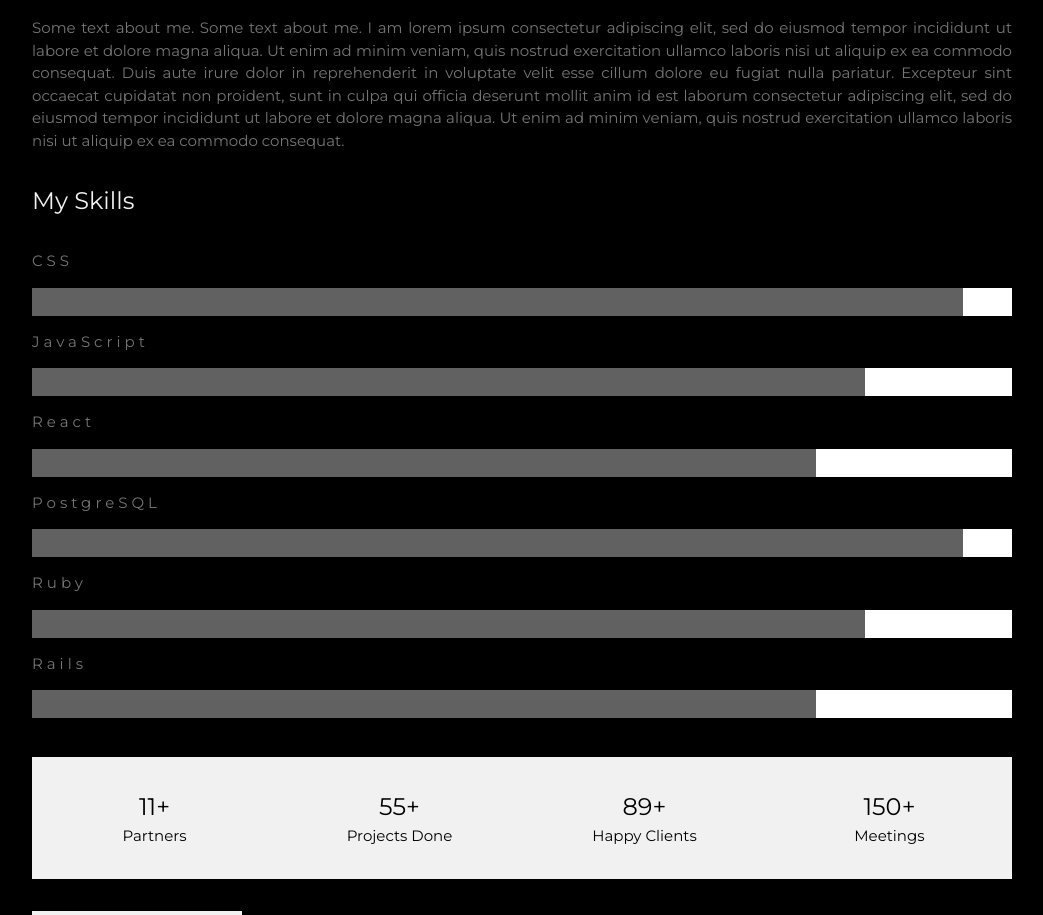
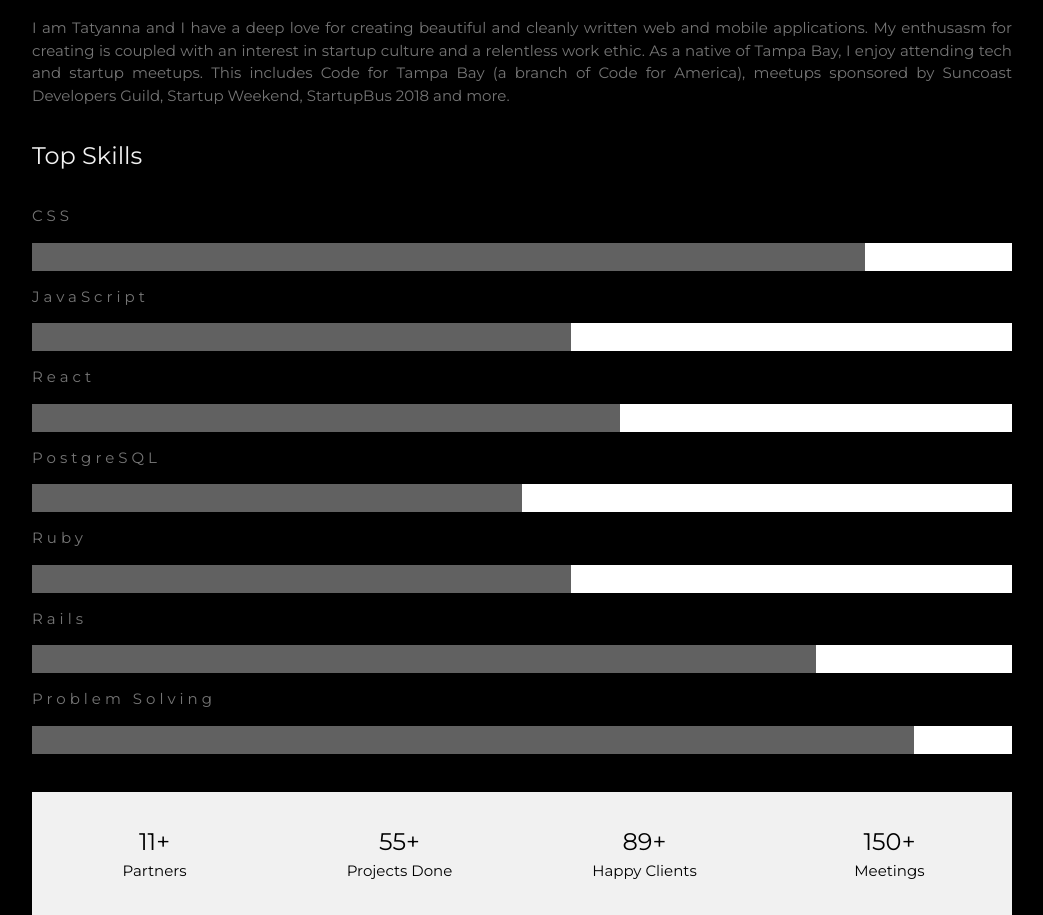
Before and after one commit to TatyCat/tatyanna, a React (Create React App) app: page / in a window 1280 px wide. Shown: the part 1040-1955 px from the top of the page, without its empty margins (178-1221 px from the left). Built offline with nearby package versions, Linux system fonts and the light colour scheme.

Commit message:
Added text to about me. Pushing before refactoring skills section

```diff
--- a/src/App.js
+++ b/src/App.js
@@ -1,5 +1,5 @@
 import React, { Component } from 'react'
-import LandingPg from './components/LandingPg'
+import LandingPg from './pages/LandingPg'
 
 class App extends Component {
   render() {
--- a/src/components/LandingPg.js
+++ b/src/pages/LandingPg.js
@@ -52,38 +52,45 @@ class LandingPg extends Component {
 
             {/* <!-- About Section --> */}
             <div className="w3-content w3-justify w3-text-grey w3-padding-64" id="about">
-              <h2 className="w3-text-light-grey">My Name</h2>
+              <h2 className="w3-text-light-grey">Who am I?</h2>
               <hr className="width:200px" className="w3-opacity" />
-              <p>Some text about me. Some text about me. I am lorem ipsum consectetur adipiscing elit, sed do eiusmod tempor incididunt ut labore et dolore magna aliqua. Ut enim ad minim veniam, quis nostrud exercitation ullamco laboris nisi ut aliquip
-                ex ea commodo consequat. Duis aute irure dolor in reprehenderit in voluptate velit esse cillum dolore eu fugiat nulla pariatur. Excepteur sint occaecat cupidatat non proident, sunt in culpa qui officia deserunt mollit anim id est laborum consectetur
-                adipiscing elit, sed do eiusmod tempor incididunt ut labore et dolore magna aliqua. Ut enim ad minim veniam, quis nostrud exercitation ullamco laboris nisi ut aliquip ex ea commodo consequat.
+              <p>I am Tatyanna and I have a deep love for creating beautiful and cleanly written web and mobile applications. My enthusasm for creating is coupled with an interest in startup culture and a relentless work ethic. As a native of Tampa Bay, I enjoy attending tech and startup meetups. This  includes Code for Tampa Bay (a branch of Code for America), meetups sponsored by Suncoast Developers Guild, Startup Weekend, StartupBus 2018 and more.
               </p>
-              <h3 className="w3-padding-16 w3-text-light-grey">My Skills</h3>
+
+              <h3 className="w3-padding-16 w3-text-light-grey">Top Skills</h3>
               <p className="w3-wide">CSS</p>
               <div className="w3-white">
-                <div className="w3-dark-grey" style={{ height: "28px", width: "95%" }}></div>
+                <div className="w3-dark-grey" style={{ height: "28px", width: "85%" }}></div>
               </div>
               <p className="w3-wide">JavaScript</p>
               <div className="w3-white">
-                <div className="w3-dark-grey" style={{ height: "28px", width: "85%" }}></div>
+                <div className="w3-dark-grey" style={{ height: "28px", width: "55%" }}></div>
               </div>
               <p className="w3-wide">React</p>
+              <div className="w3-white">
+                <div className="w3-dark-grey" style={{ height: "28px", width: "60%" }}></div>
+              </div>
+
+              <p className="w3-wide">PostgreSQL</p>
+              <div className="w3-white">
+                <div className="w3-dark-grey" style={{ height: "28px", width: "50%" }}></div>
+              </div>
+              <p className="w3-wide">Ruby</p>
+              <div className="w3-white">
+                <div className="w3-dark-grey" style={{ height: "28px", width: "55%" }}></div>
+              </div>
+              <p className="w3-wide">Rails</p>
               <div className="w3-white">
                 <div className="w3-dark-grey" style={{ height: "28px", width: "80%" }}></div>
               </div>
 
-              <p className="w3-wide">PostgreSQL</p>
+
+              <p className="w3-wide">Problem Solving</p>
               <div className="w3-white">
-                <div className="w3-dark-grey" style={{ height: "28px", width: "95%" }}></div>
+                <div className="w3-dark-grey" style={{ height: "28px", width: "90%" }}></div>
               </div>
-              <p className="w3-wide">Ruby</p>
-              <div className="w3-white">
-                <div className="w3-dark-grey" style={{ height: "28px", width: "85%" }}></div>
-              </div>
-              <p className="w3-wide">Rails</p>
-              <div className="w3-white">
-                <div className="w3-dark-grey" style={{ height: "28px", width: "80%" }}></div>
-              </div><br />
+
+              <br />
 
               <div className="w3-row w3-center w3-padding-16 w3-section w3-light-grey">
                 <div className="w3-quarter w3-section">
```
